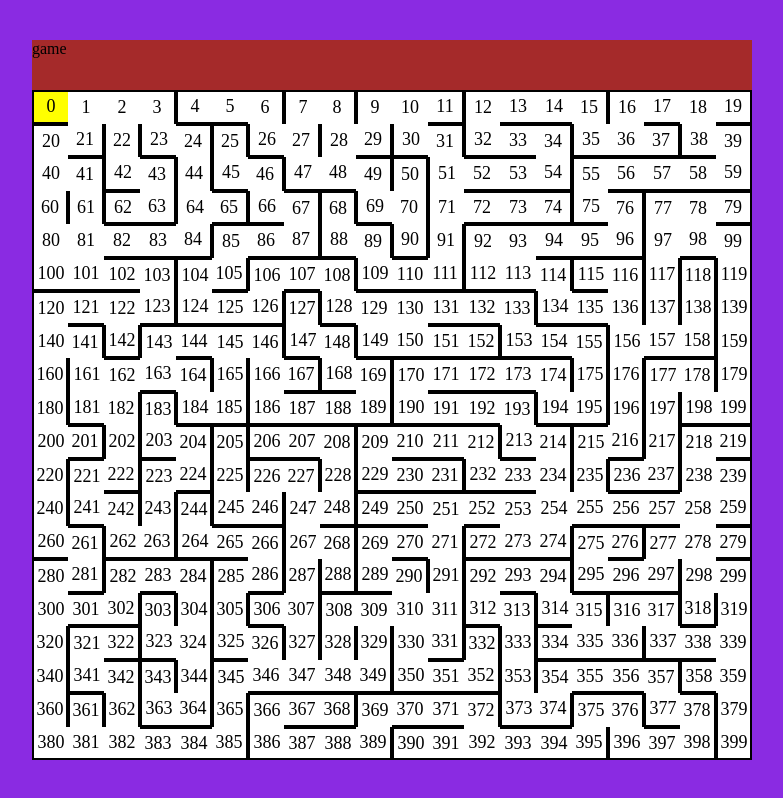
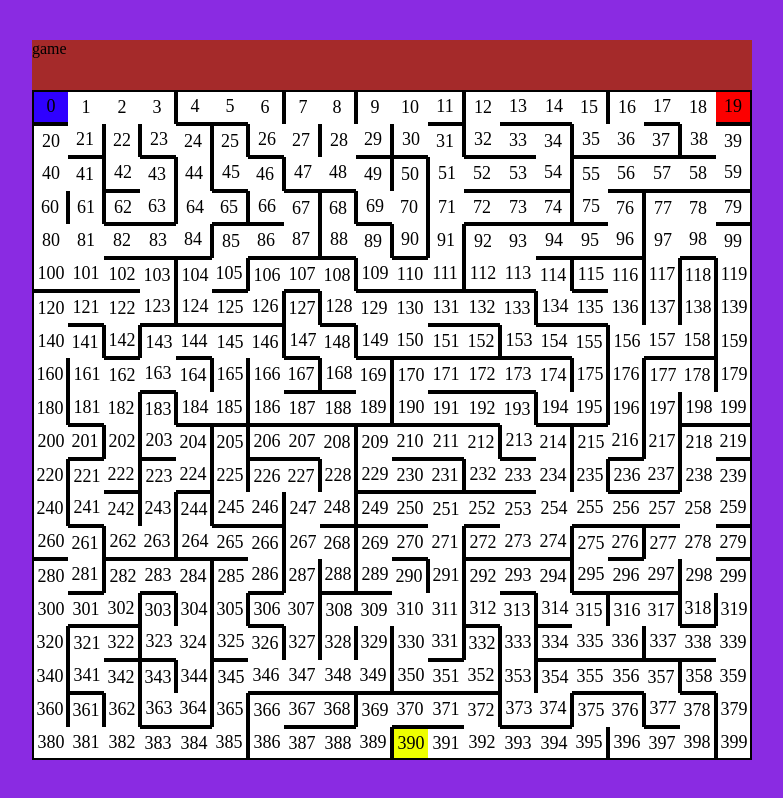
Before and after one commit to moiseev-konst/racing_maze, a React (Create React App) app: page / in a window 1280 px wide. Shown: the whole page, without its empty margins (248-1031 px from the left). Built offline with nearby package versions, Linux system fonts and the light colour scheme.

Commit message:
Add cheese and red mouse

```diff
--- a/src/App.js
+++ b/src/App.js
@@ -10,13 +10,16 @@ function App() {
   const [size, setSize] = useState({ row: 20, column: 20 });
   //console.log(size);
   const [maze, setMaze] = useState(undefined);
-  const [move, setMove] = useState(0);
+  const [whiteMouseMove, setWhiteMouseMove] = useState(0);
+  const [blackMouseMove, setBlackMouseMove] = useState(0);
   const [lastMove, setLastMove] = useState(undefined);
 
   function createNewGame() {
     if (!maze) {
       let newMaze = createMaze(size);
-      newMaze[0].mouse = true;
+      newMaze[0].whiteMouse = true;
+      newMaze[19].blackMouse = true;
+      newMaze[390].cheese= true;
       console.log("mouse!");
       setMaze(newMaze);
     }
@@ -27,18 +30,18 @@ function App() {
     document.body.addEventListener("keydown", keyHandler);
 
     function keyHandler(e) {
-      let possibMove = possibleMove(move, size.column);
+      let possibMove = possibleMove(whiteMouseMove, size.column);
       console.log(possibMove);
       function checkBorder(step) {
         switch (step) {
           case 0:
-            return maze[move].borderLeft;
+            return maze[whiteMouseMove].borderLeft;
           case 1:
-            return maze[move].borderTop;
+            return maze[whiteMouseMove].borderTop;
           case 2:
-            return maze[move].borderRight;
+            return maze[whiteMouseMove].borderRight;
           case 3:
-            return maze[move].borderBottom;
+            return maze[whiteMouseMove].borderBottom;
         }
       }
 
@@ -71,10 +74,10 @@ function App() {
 
     function nextMove(index) {
       let newMaze = maze;
-      newMaze[move].mouse = false;
-      newMaze[index].mouse = true;
-      setLastMove(move);
-      setMove(index);
+      newMaze[whiteMouseMove].whiteMouse = false;
+      newMaze[index].whiteMouse = true;
+      setLastMove(whiteMouseMove);
+      setWhiteMouseMove(index);
       setMaze(newMaze);
     }
 
--- a/src/components/Cell/cell.css
+++ b/src/components/Cell/cell.css
@@ -24,6 +24,14 @@
     border-top: 2px solid black
 }
 
-.mouse {
-    background-color: yellow;
+.blackMouse {
+    background-color: rgb(252, 0, 0);
 }
+.whiteMouse {
+    background-color: rgb(47, 0, 255);
+}
+.cheese{
+    background-color: rgb(238, 255, 0);
+
+
+}
--- a/src/components/Cell/cell.js
+++ b/src/components/Cell/cell.js
@@ -4,18 +4,20 @@ export default function Cell(props) {
   let bottom = props.borderCell.borderBottom ? " borderBottom " : "";
   let right = props.borderCell.borderRight ? " borderRight " : "";
   let top = props.borderCell.borderTop ? " borderTop " : "";
-  let mouse = props.mouse ? " mouse " : "";
+  let whiteMouse = props.whiteMouse ? " whiteMouse " : "";
+  let blackMouse = props.blackMouse ? " blackMouse " : "";
+  let cheese = props.cheese ? " cheese " : "";
 
-  const cellBorderCss = (cell) => {
+ /* const cellBorderCss = (cell) => {
     let left = cell.borderLeft ? " border-left: 2px solid black; " : "";
     let bottom = cell.borderBottom ? " border-bottom: 2px solid black; " : "";
     let right = cell.borderRight ? " border-right: 2px solid black; " : "";
     let top = cell.borderTop ? " border-top: 2px solid black; " : "";
     console.log(left + bottom + right + top);
     return left + bottom + right + top;
-  };
+  };*/
   return (
-    <div className={"cell" + left + bottom + right + top + mouse} id={props.id}>
+    <div className={"cell" + left + bottom + right + top + whiteMouse+blackMouse+cheese} id={props.id}>
       <p> {props.id} </p>{" "}
     </div>
   );
--- a/src/components/Util/createMaze.js
+++ b/src/components/Util/createMaze.js
@@ -20,9 +20,11 @@ export function createMaze(param) {
                 borderTop: true,
                 borderBottom: true,
                 borderRight: true,
-                mouse: null,
+                whiteMouse: null,
+                blackMouse: null,
                 blackHole: null,
                 whiteHole: null,
+                cheese:null
             });
         }
     })();
--- a/src/components/maze/maze.js
+++ b/src/components/maze/maze.js
@@ -5,7 +5,7 @@ export default function Maze(props) {
 
   const arrCell = (maze) => {
     return maze.map((cell) => (
-      <Cell id={cell.id} key={cell.id} borderCell={cell} mouse={cell.mouse}/>
+      <Cell id={cell.id} key={cell.id} borderCell={cell} whiteMouse={cell.whiteMouse} blackMouse={cell.blackMouse} cheese={cell.cheese}/>
     ));
   };
   return <div className="maze"> {arrCell(props.maze)} </div>;
```
